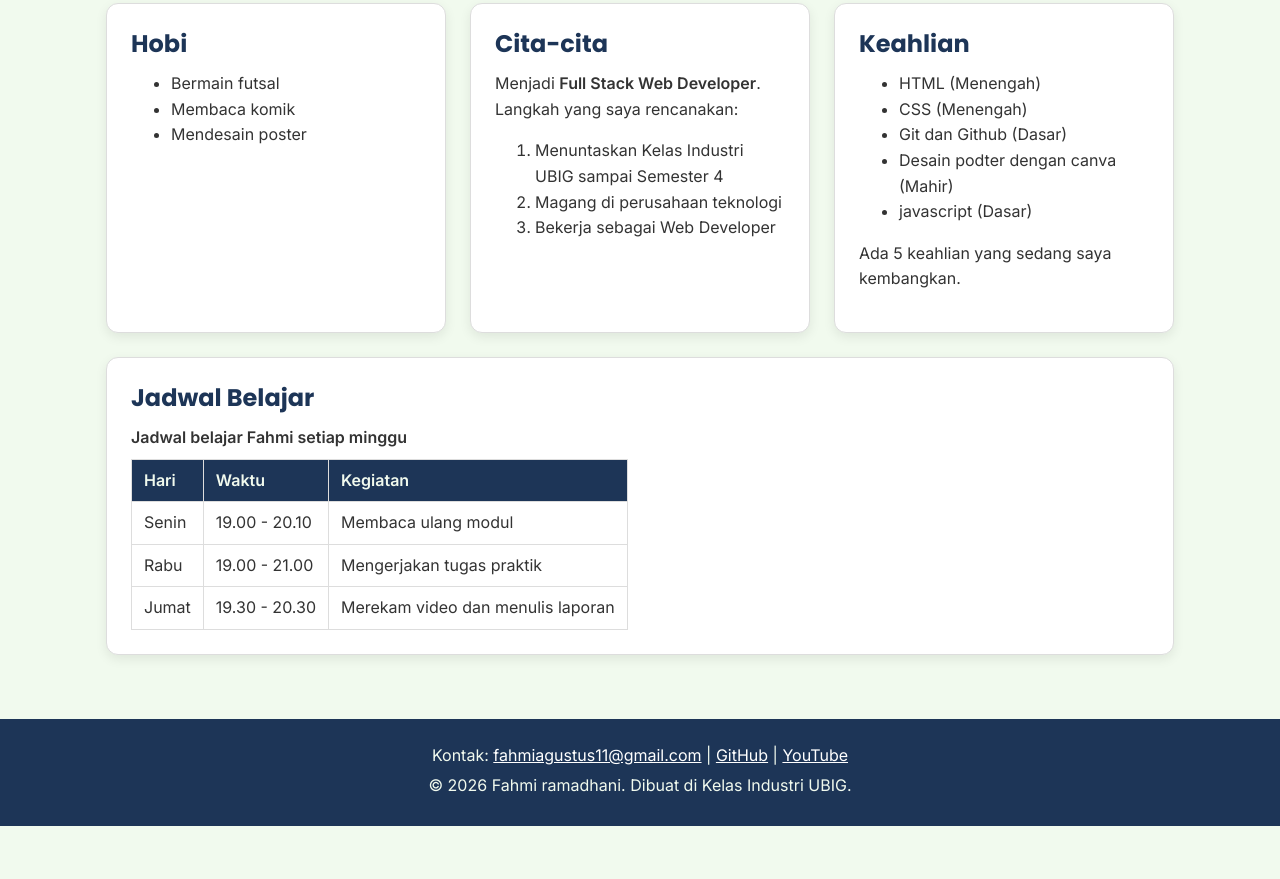
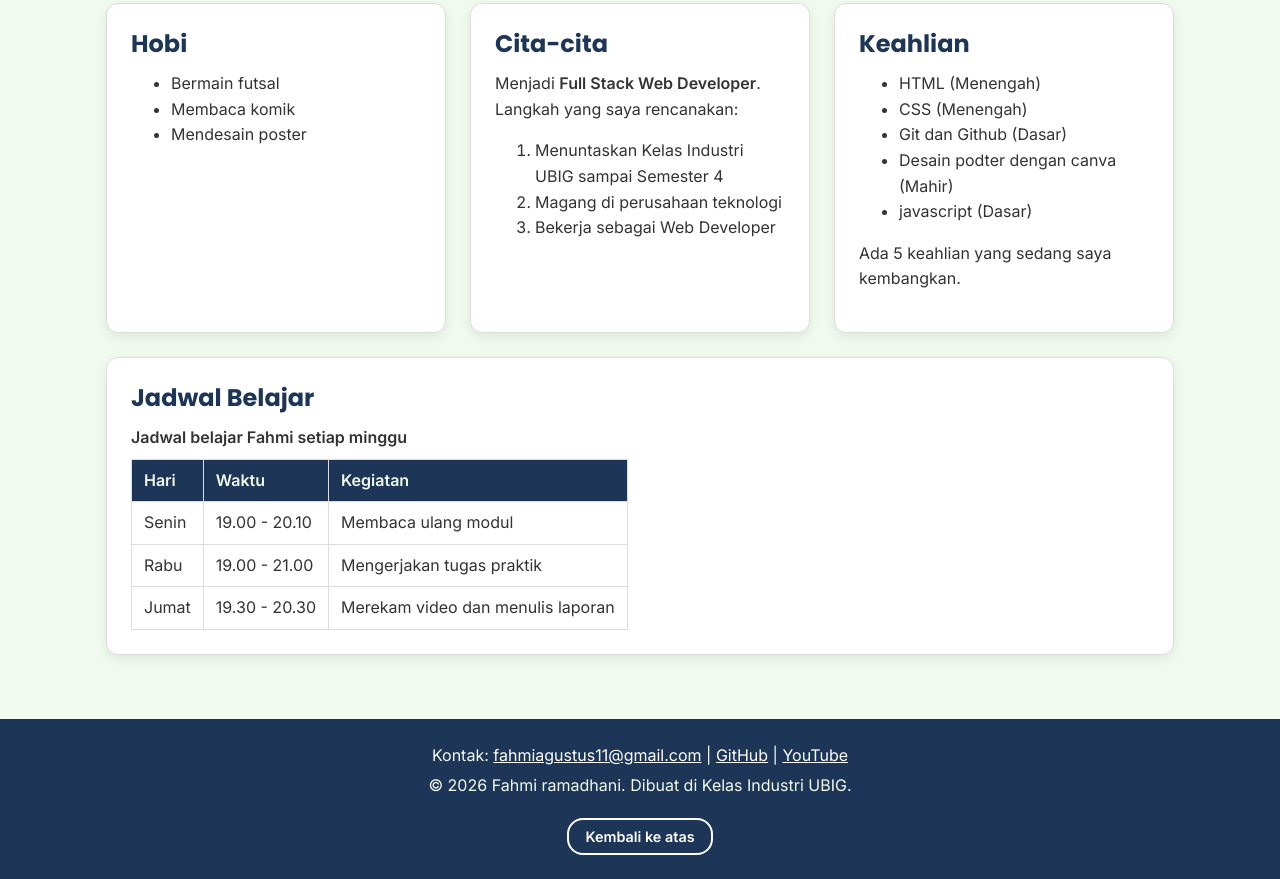
Before and after one commit to Fahmi-Rama/Portofolio---M.-Fahmi-ramadhani, a plain HTML site: page index.html in a window 1280 px wide. Shown: the part 555-1434 px from the top of the page. Before the commit the page ends 1381 px from the top, so only its background shows below. Drawn offline with Linux system fonts and the light colour scheme.

Commit message:
feat: remedial paket D tombol kembali ke atas

```diff
--- a/Js/main.js
+++ b/Js/main.js
@@ -156,3 +156,13 @@ diperbarui:`;
 if (daftarRepo) {
   ambilRepo();
 }
+// tombol ke atas
+const tombolAtas = document.querySelector("#tombol-atas");
+if (tombolAtas){
+  tombolAtas.addEventListener("click", function () {
+    window.scrollTo({
+      top: 0,
+      behavior: "smooth"
+    });
+  });
+}
--- a/css/style.css
+++ b/css/style.css
@@ -329,3 +329,17 @@ body.gelap .tombol-filter.aktif {
   border-color: #FF8A8A;
   color: #0B1526;
 }
+/* 12. tombol atas */
+.tombol-atas {
+  background-color: transparent;
+  border: 2px solid #FFFFFF;
+  color: #FFFFFF;
+  margin-top: 16px;
+  padding: 8px 16px;
+  border-radius: 16px;
+  cursor: pointer;
+  font-size: 0.9rem;
+}
+.tombol-atas:hover {
+  background-color: rgba(255, 255, 255, 0.15);
+}
--- a/index.html
+++ b/index.html
@@ -123,6 +123,8 @@
       <a href="https://github.com/Fahmi-Rama" target="_blank">GitHub</a> |
       <a href="https://youtube.com/@famm_bloodstrike?si=WBjuUM6Tgnz8Pm_M" target="_blank">YouTube</a></p>
     <p>&copy; 2026 Fahmi ramadhani. Dibuat di Kelas Industri UBIG.</p>
+
+    <button type="button" id="tombol-atas" class="tombol-atas">Kembali ke atas</button>
   </footer>
 </body>
 </html>
```
Also changed, not shown: kontak.html (+2 -0 lines), proyek.html (+2 -0 lines).
